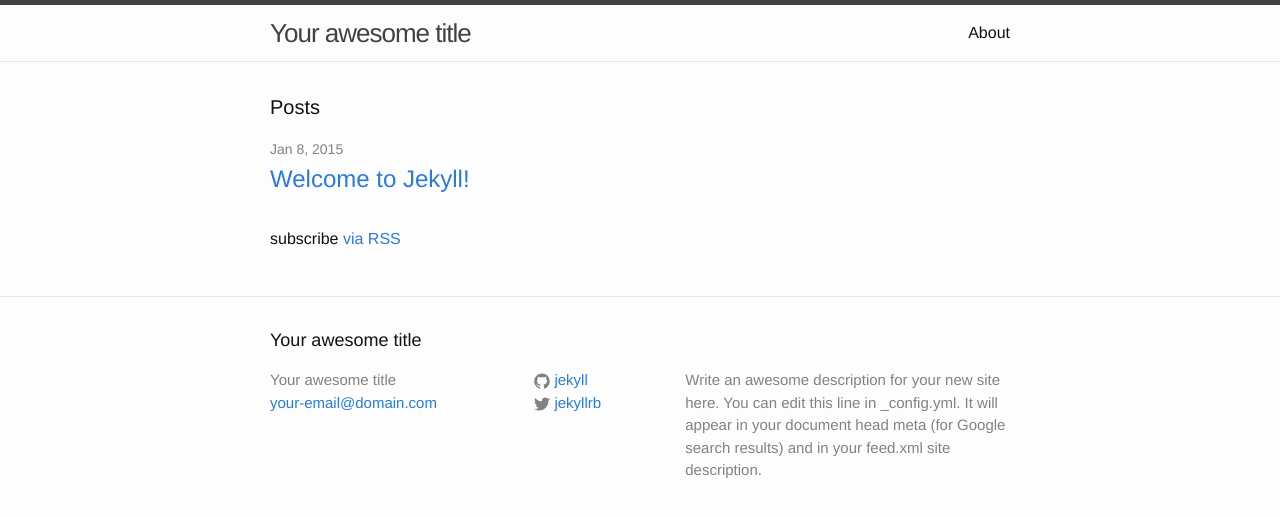
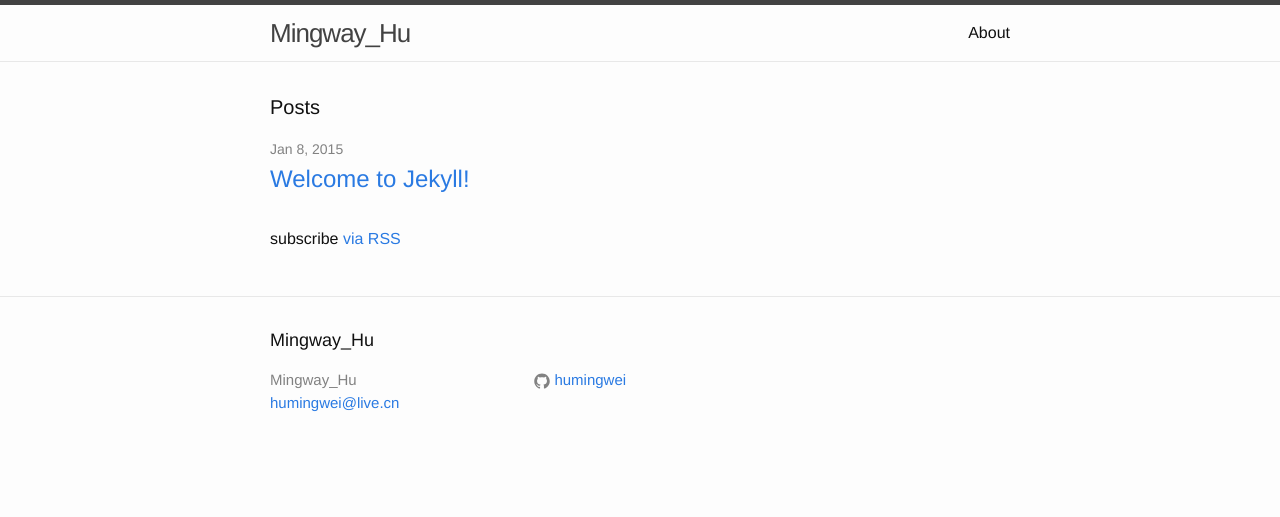
Before and after one commit to humingwei/humingwei.github.io, a Jekyll site: the page built from index.html, in a window 1280 px wide. Shown: the top 517 px of the page. Built offline with Jekyll 4.4.1, drawn with Linux system fonts in a browser that asks for light colours.

Commit message:
Update the _config.yml file.
Update the _config.yml file.

```diff
--- a/_config.yml
+++ b/_config.yml
@@ -1,14 +1,11 @@
 # Site settings
-title: Your awesome title
-email: your-email@domain.com
-description: > # this means to ignore newlines until "baseurl:"
-  Write an awesome description for your new site here. You can edit this
-  line in _config.yml. It will appear in your document head meta (for
-  Google search results) and in your feed.xml site description.
+title: Mingway_Hu
+email: humingwei@live.cn
+description: > # Mingwau_Hu的个人博客.
 baseurl: "" # the subpath of your site, e.g. /blog/
-url: "http://yourdomain.com" # the base hostname & protocol for your site
-twitter_username: jekyllrb
-github_username:  jekyll
+url: "http://humingwei.com" # the base hostname & protocol for your site
+#twitter_username: null
+github_username:  humingwei
 
 # Build settings
 markdown: kramdown
```
